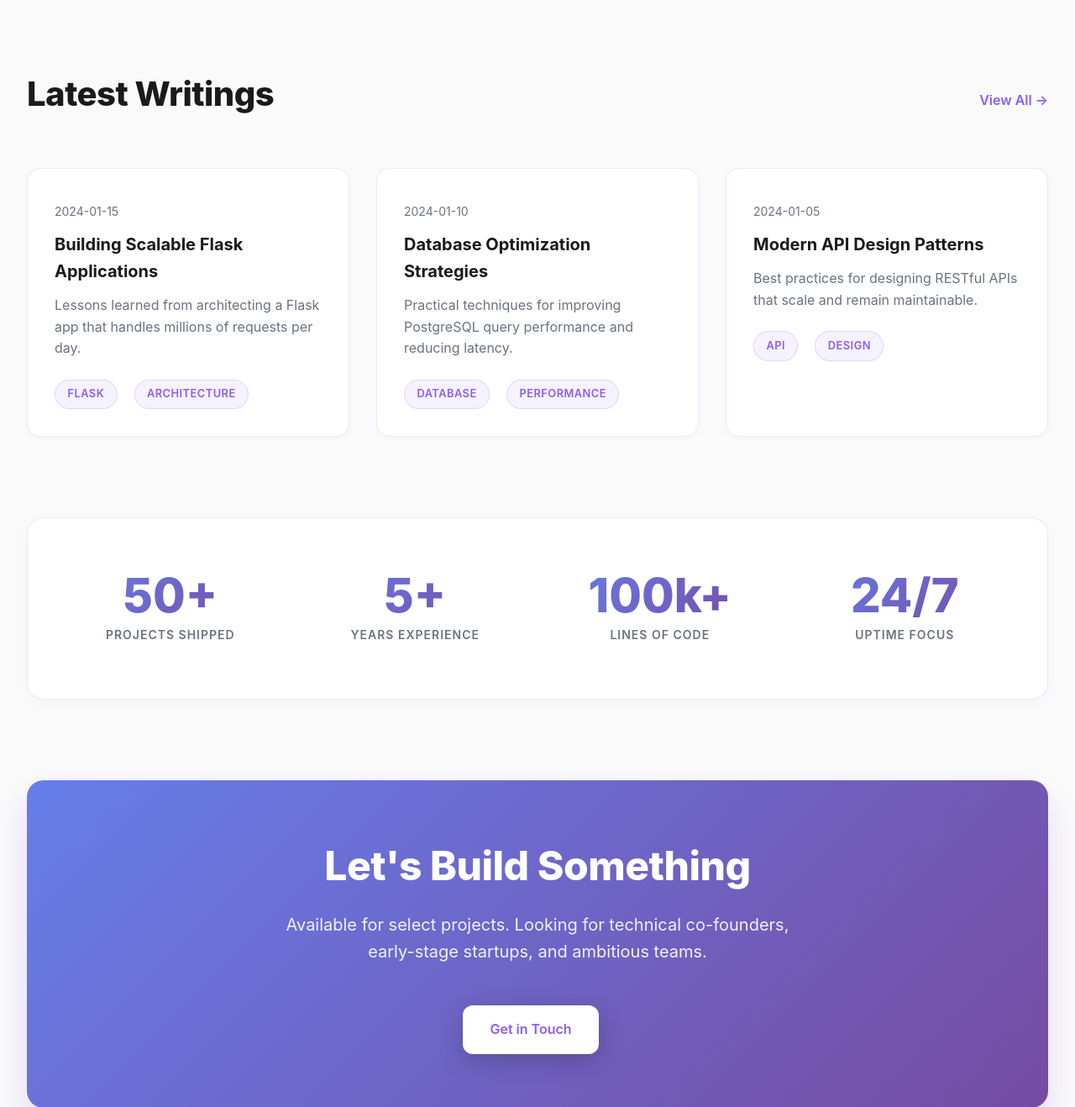
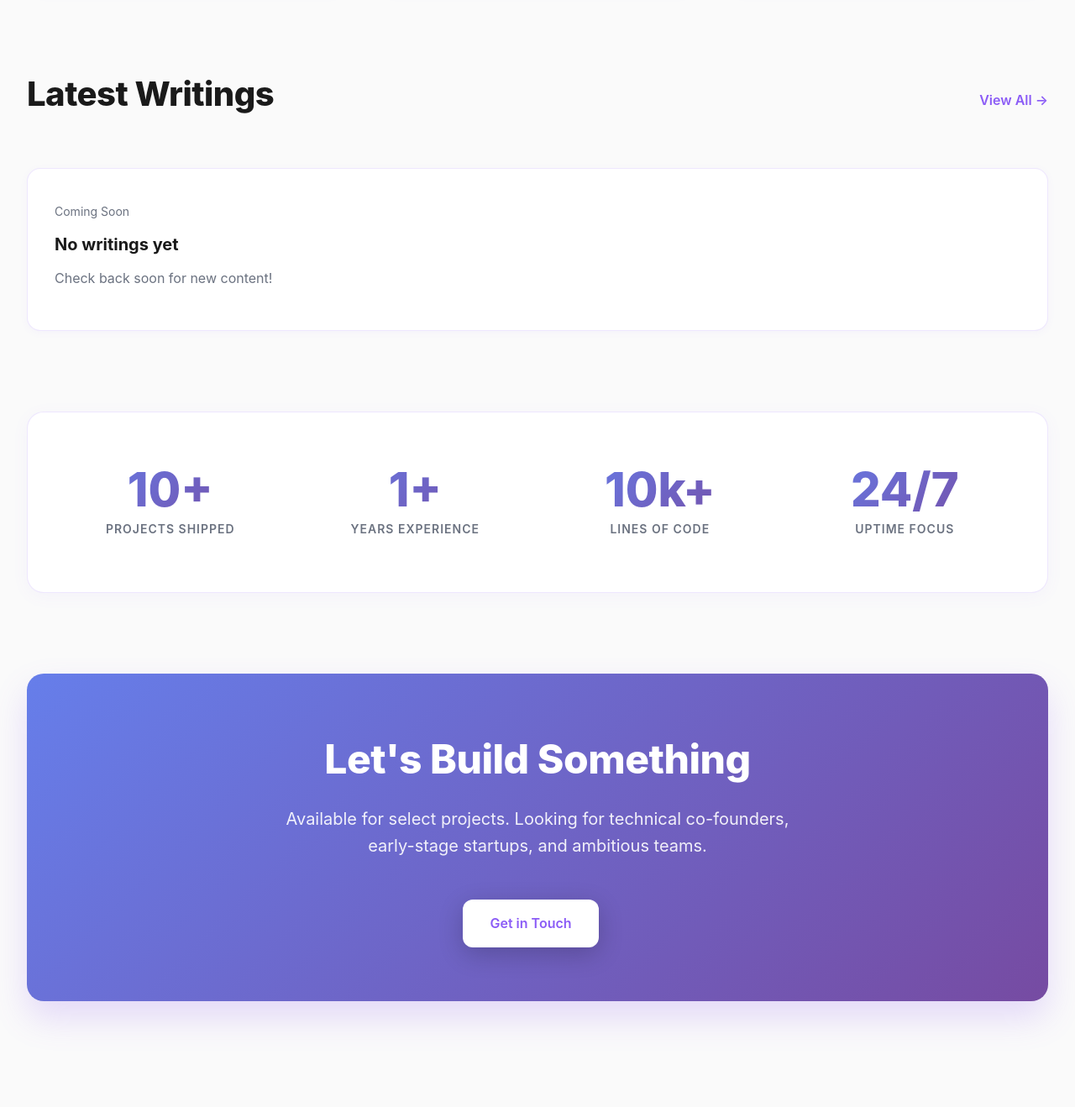
Before and after one commit to Developer-Sahil/paradox, a Flask app: template app/templates/home.html in a window 1280 px wide. Shown: the part 3025-4343 px from the top of the page at 84% size. Run offline with Flask 3, Linux system fonts and the light colour scheme; the template is opened without the code that fills it, so the values that code supplies are empty.

Commit message:
added projects

```diff
--- a/app/templates/home.html
+++ b/app/templates/home.html
@@ -141,35 +141,28 @@
     </div>
 
     <div class="writings-grid">
+        {% if latest_posts %}
+            {% for post in latest_posts %}
             <article class="writing-card">
-            <time>2024-01-15</time>
-            <h3><a href="{{ url_for('writings.index') }}">Building Scalable Flask Applications</a></h3>
-            <p>Lessons learned from architecting a Flask app that handles millions of requests per day.</p>
+                <time>{{ post.date }}</time>
+                <h3><a href="{{ url_for('writings.detail', slug=post.slug) }}">{{ post.title }}</a></h3>
+                <p>{{ post.content[:150] }}{% if post.content|length > 150 %}...{% endif %}</p>
+                {% if post.tags %}
                 <div class="writing-tags">
-                <span class="tag">Flask</span>
-                <span class="tag">Architecture</span>
+                    {% for tag in post.tags %}
+                    <span class="tag">{{ tag }}</span>
+                    {% endfor %}
                 </div>
+                {% endif %}
             </article>
-
+            {% endfor %}
+        {% else %}
             <article class="writing-card">
-            <time>2024-01-10</time>
-            <h3><a href="{{ url_for('writings.index') }}">Database Optimization Strategies</a></h3>
-            <p>Practical techniques for improving PostgreSQL query performance and reducing latency.</p>
-            <div class="writing-tags">
-                <span class="tag">Database</span>
-                <span class="tag">Performance</span>
-            </div>
+                <time>Coming Soon</time>
+                <h3>No writings yet</h3>
+                <p>Check back soon for new content!</p>
             </article>
-
-        <article class="writing-card">
-            <time>2024-01-05</time>
-            <h3><a href="{{ url_for('writings.index') }}">Modern API Design Patterns</a></h3>
-            <p>Best practices for designing RESTful APIs that scale and remain maintainable.</p>
-            <div class="writing-tags">
-                <span class="tag">API</span>
-                <span class="tag">Design</span>
-            </div>
-        </article>
+        {% endif %}
     </div>
 </section>
 
@@ -177,15 +170,15 @@
 <section class="stats-section">
     <div class="stats-container">
         <div class="stat-box">
-            <div class="stat-number">50+</div>
+            <div class="stat-number">10+</div>
             <div class="stat-label">Projects Shipped</div>
         </div>
         <div class="stat-box">
-            <div class="stat-number">5+</div>
+            <div class="stat-number">1+</div>
             <div class="stat-label">Years Experience</div>
         </div>
         <div class="stat-box">
-            <div class="stat-number">100k+</div>
+            <div class="stat-number">10k+</div>
             <div class="stat-label">Lines of Code</div>
         </div>
         <div class="stat-box">
--- a/app/templates/work.html
+++ b/app/templates/work.html
@@ -29,7 +29,7 @@
     <article>
         <h2>Not Available For</h2>
         <ul>
-            <li>Long-term employment</li>
+            <!-- <li>Long-term employment</li> -->
             <li>Agencies or intermediaries</li>
             <li>Equity-only arrangements</li>
             <li>Non-technical founding roles</li>
@@ -38,7 +38,7 @@
 
     <article>
         <h2>Contact</h2>
-        <p>email@example.com</p>
+        <p>sahilsharmamrp@gmail.com</p>
         <p>Response time: 48-72 hours</p>
     </article>
 </section>
```
Also changed, not shown: app/routes/main.py (+6 -1 lines). Lines whose indentation alone changed are shown as unchanged.
